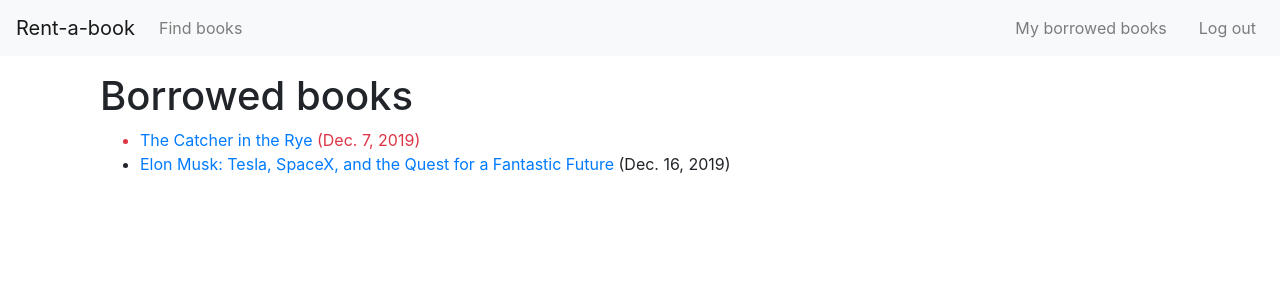
After one commit to meemeee/final_project, a Django app: page /mybooks/ in a window 1280 px wide. The commit adds this page. Shown: the top 300 px of the page. Run offline with Django 3.2, Linux system fonts and the light colour scheme; a user stored in the database is signed in; data comes from the database, SQL or seed files in the repository; both versions use the stored data as it was after the commit; some libraries are stand-ins or nearby versions.

Commit message:
Add my-borrowed page

```diff
--- a/rentabook/models.py
+++ b/rentabook/models.py
@@ -3,6 +3,7 @@ import uuid # Required for unique book instances
 from django.contrib.auth.models import User
 from django.utils.safestring import mark_safe # Required for image display in admin
 from django.urls import reverse
+from datetime import date
 
 class Genre(models.Model):
     """Model representing a book genre."""
@@ -81,6 +82,13 @@ class BookInstance(models.Model):
 
     display_genre.short_description = 'Genre'
 
+    # Tell when book is overdue
+    @property
+    def is_overdue(self):
+        if self.due_back and date.today() > self.due_back:
+            return True
+        return False
+
 # class BookInstance(models.Model):
     # """Model representing a specific copy of a book"""
     # id = models.UUIDField(primary_key=True, default=uuid.uuid4, help_text='Unique ID for this particular book across whole library')
--- a/rentabook/templates/base_generic.html
+++ b/rentabook/templates/base_generic.html
@@ -45,7 +45,7 @@
                 {% if user.is_authenticated %}
                 <ul class="navbar-nav">
                     <li class="nav-item">
-                        <a class="nav-link" href="#">Your books</a>
+                        <a class="nav-link" href="{% url 'my-borrowed' %}">My borrowed books</a>
                     </li>
 
                     <li class="ml-3 nav-item">
--- /dev/null
+++ b/rentabook/templates/rentabook/my_borrowed.html
@@ -0,0 +1,19 @@
+{% extends "base_generic.html" %}
+
+{% block main %}
+<h1>Borrowed books</h1>
+
+{% if bookinstance_list %}
+<ul>
+
+    {% for bookinst in bookinstance_list %}
+    <li class="{% if bookinst.is_overdue %}text-danger{% endif %}">
+        <a href="{% url 'book-detail' bookinst.pk %}">{{bookinst.title}}</a> ({{ bookinst.due_back }})
+    </li>
+    {% endfor %}
+</ul>
+
+{% else %}
+<p>There are no books borrowed.</p>
+{% endif %}
+{% endblock %}
--- a/rentabook/urls.py
+++ b/rentabook/urls.py
@@ -5,6 +5,7 @@ urlpatterns = [
     path('', views.index, name='index'),
     path('books/', views.BookInstanceListView.as_view(), name='books'),
     path('book/<int:pk>', views.BookInstanceDetailView.as_view(), name='book-detail'),
+    path('mybooks/', views.LoanedBooksByUserListView.as_view(), name='my-borrowed'),
 ]
 
 #Add Django site authentication urls (for login, logout, register)
--- a/rentabook/views.py
+++ b/rentabook/views.py
@@ -4,6 +4,7 @@ from django.http import HttpResponse, Http404, HttpResponseRedirect
 from django.contrib.auth.decorators import login_required, permission_required
 from django.contrib.auth.models import User
 from django.views import generic
+from django.contrib.auth.mixins import LoginRequiredMixin
 
 from .models import *
 from .forms import *
@@ -54,3 +55,12 @@ class BookInstanceListView(generic.ListView):
 
 class BookInstanceDetailView(generic.DetailView):
     model = BookInstance
+
+class LoanedBooksByUserListView(LoginRequiredMixin,generic.ListView):
+    """Generic class-based view listing books on loan to current user."""
+    model = BookInstance
+    template_name ='rentabook/my_borrowed.html'
+    paginate_by = 10
+
+    def get_queryset(self):
+        return BookInstance.objects.filter(borrower=self.request.user).filter(status__exact='o').order_by('due_back')
```
Also changed, not shown: db.sqlite3.
